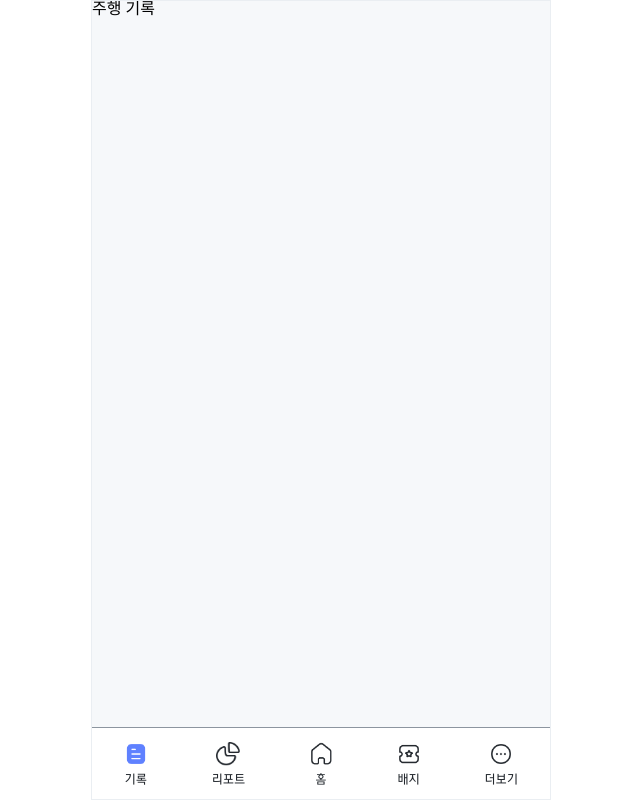
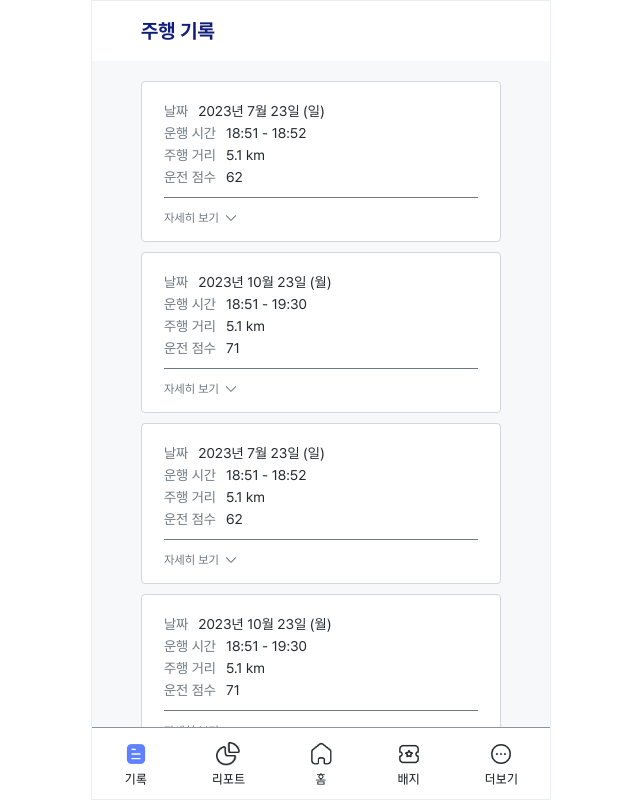
Before and after one commit to SSU-CAR/SSU-CAR-FE, a React (Vite) app: page / in a window 1280 px wide. Both pictures are taken after a click on the button "기록". Shown: the whole page, without its empty margins (319-959 px from the left). Built offline with nearby package versions, Linux system fonts and the light colour scheme.

Commit message:
feat: 주행 기록 페이지 UI 1차 작업

```diff
--- /dev/null
+++ b/src/components/Note/Report/Report.styles.ts
@@ -0,0 +1,60 @@
+import styled from "styled-components";
+
+export const ReportContainer = styled.div`
+  width: 360px;
+  height: 164px;
+  margin: 5px 0;
+  padding: 15px 22px;
+
+  background-color: white;
+  border: 1px solid ${({ theme }) => theme.colors.gray2};
+  border-radius: 4px;
+`;
+
+export const InfoContainer = styled.div`
+  margin: 6px 0;
+`;
+
+export const InfoType = styled.span`
+  font-family: "Pretendard";
+  font-weight: 400;
+  font-size: 14px;
+  color: ${({ theme }) => theme.colors.gray5};
+
+  margin-right: 10px;
+`;
+
+export const InfoContent = styled.span`
+  font-family: "Pretendard";
+  font-weight: 400;
+  font-size: 14px;
+  color: ${({ theme }) => theme.colors.gray9};
+`;
+
+export const SplitLine = styled.div`
+  width: 100%;
+  height: 1px;
+  background-color: ${({ theme }) => theme.colors.gray5};
+  margin-top: 12px;
+`;
+
+export const ShowMoreButton = styled.button`
+  background-color: transparent;
+  border: none;
+  padding: 0;
+  margin-top: 12px;
+
+  font-family: "Pretendard";
+  font-weight: 400;
+  font-size: 12px;
+  color: ${({ theme }) => theme.colors.gray5};
+
+  display: flex;
+  align-items: center;
+
+  img {
+    width: 16px;
+    height: 16px;
+    margin-left: 4px;
+  }
+`;
--- /dev/null
+++ b/src/components/Note/Report/index.tsx
@@ -0,0 +1,41 @@
+import { ReportHistoryType } from "src/types/report";
+import * as styles from "./Report.styles";
+import { getDateString } from "src/utils/datetime";
+import arrow_down_icon from "@assets/icons/arrow_down_icon.svg";
+
+interface ReportProps {
+  data: ReportHistoryType;
+}
+export const Report = ({ data }: ReportProps) => {
+  return (
+    <styles.ReportContainer>
+      <styles.InfoContainer>
+        <styles.InfoType>날짜</styles.InfoType>
+        <styles.InfoContent>
+          {getDateString(data.departuredAt)}
+        </styles.InfoContent>
+      </styles.InfoContainer>
+      <styles.InfoContainer>
+        <styles.InfoType>운행 시간</styles.InfoType>
+        <styles.InfoContent>
+          {data.departuredAt.slice(11, 16) +
+            " - " +
+            data.arrivedAt.slice(11, 16)}
+        </styles.InfoContent>
+      </styles.InfoContainer>
+      <styles.InfoContainer>
+        <styles.InfoType>주행 거리</styles.InfoType>
+        <styles.InfoContent>{data.mileage + " km"}</styles.InfoContent>
+      </styles.InfoContainer>
+      <styles.InfoContainer>
+        <styles.InfoType>운전 점수</styles.InfoType>
+        <styles.InfoContent>{data.score}</styles.InfoContent>
+      </styles.InfoContainer>
+      <styles.SplitLine></styles.SplitLine>
+      <styles.ShowMoreButton>
+        자세히 보기
+        <img src={arrow_down_icon} alt="자세히 보기 버튼" />
+      </styles.ShowMoreButton>
+    </styles.ReportContainer>
+  );
+};
--- /dev/null
+++ b/src/components/Note/index.tsx
@@ -0,0 +1,78 @@
+import { PageHeader } from "@components/common/PageHeader";
+import { Report } from "./Report";
+import styled from "styled-components";
+
+const data = [
+  {
+    reportId: 1,
+    departuredAt: "2023-07-23T18:51:16.007759",
+    arrivedAt: "2023-07-23T18:52:44.789957",
+    mileage: "5.1",
+    score: "62",
+  },
+  {
+    reportId: 2,
+    departuredAt: "2023-10-23T18:51:16.007759",
+    arrivedAt: "2023-10-23T19:30:44.789957",
+    mileage: "5.1",
+    score: "71",
+  },
+  {
+    reportId: 3,
+    departuredAt: "2023-07-23T18:51:16.007759",
+    arrivedAt: "2023-07-23T18:52:44.789957",
+    mileage: "5.1",
+    score: "62",
+  },
+  {
+    reportId: 4,
+    departuredAt: "2023-10-23T18:51:16.007759",
+    arrivedAt: "2023-10-23T19:30:44.789957",
+    mileage: "5.1",
+    score: "71",
+  },
+  {
+    reportId: 5,
+    departuredAt: "2023-07-23T18:51:16.007759",
+    arrivedAt: "2023-07-23T18:52:44.789957",
+    mileage: "5.1",
+    score: "62",
+  },
+  {
+    reportId: 6,
+    departuredAt: "2023-10-23T18:51:16.007759",
+    arrivedAt: "2023-10-23T19:30:44.789957",
+    mileage: "5.1",
+    score: "71",
+  },
+];
+export const Note = () => {
+  return (
+    <>
+      <PageHeader name="주행 기록" />
+      <Reports>
+        {data.map((el) => {
+          return <Report key={el.reportId} data={el} />;
+        })}
+      </Reports>
+    </>
+  );
+};
+
+const Reports = styled.div`
+  width: 100%;
+  height: calc(100% - 100px);
+  padding-top: 15px;
+  padding-bottom: 80px;
+  display: flex;
+  flex-direction: column;
+  align-items: center;
+  overflow-y: scroll;
+
+  //hide scroll bar
+  -ms-overflow-style: none; /* IE and Edge */
+  scrollbar-width: none; /* Firefox */
+  &::-webkit-scrollbar {
+    display: none; /* Chrome, Safari, Opera*/
+  }
+`;
--- a/src/pages/Note/index.tsx
+++ b/src/pages/Note/index.tsx
@@ -1,9 +1,10 @@
 import { Layout } from "@components/common/Layout";
+import { Note } from "@components/Note";
 
 export const NotePage = () => {
   return (
     <Layout navbar>
-      <div>주행 기록</div>
+      <Note />
     </Layout>
   );
 };
```
